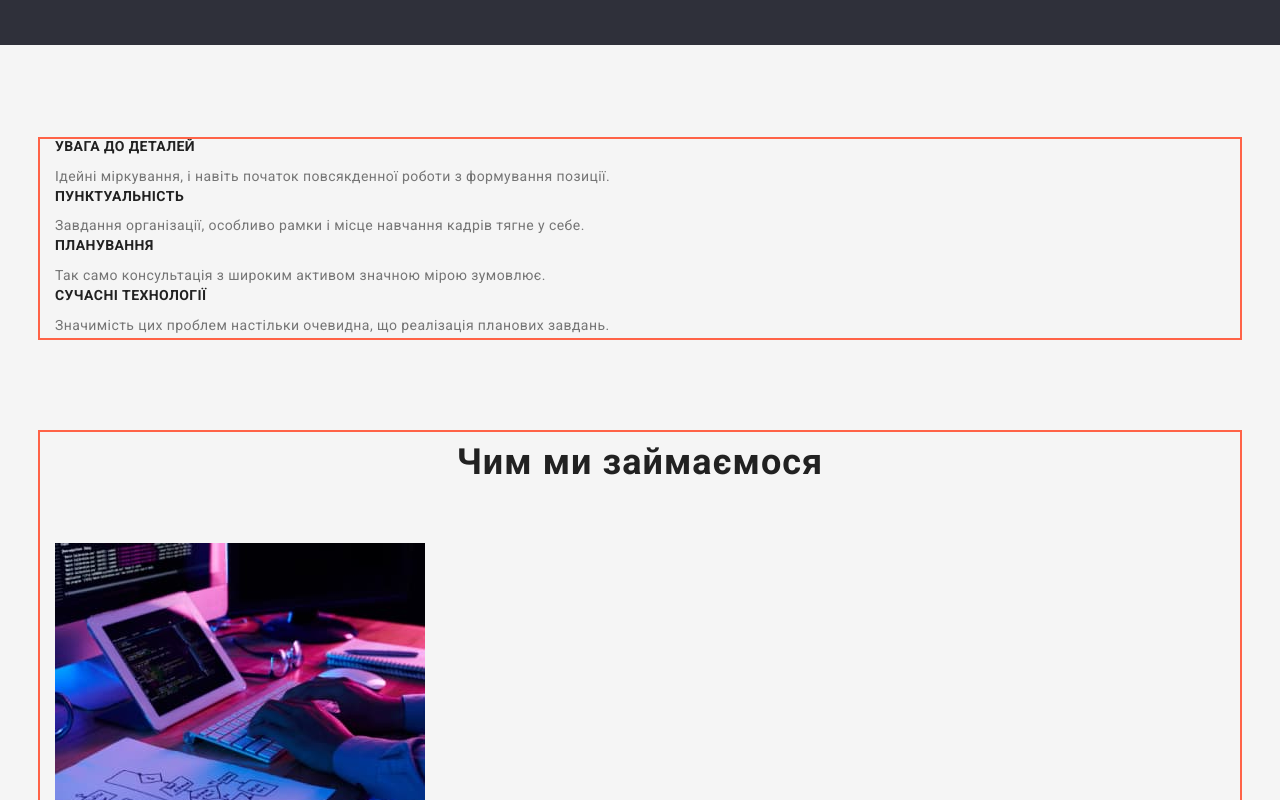
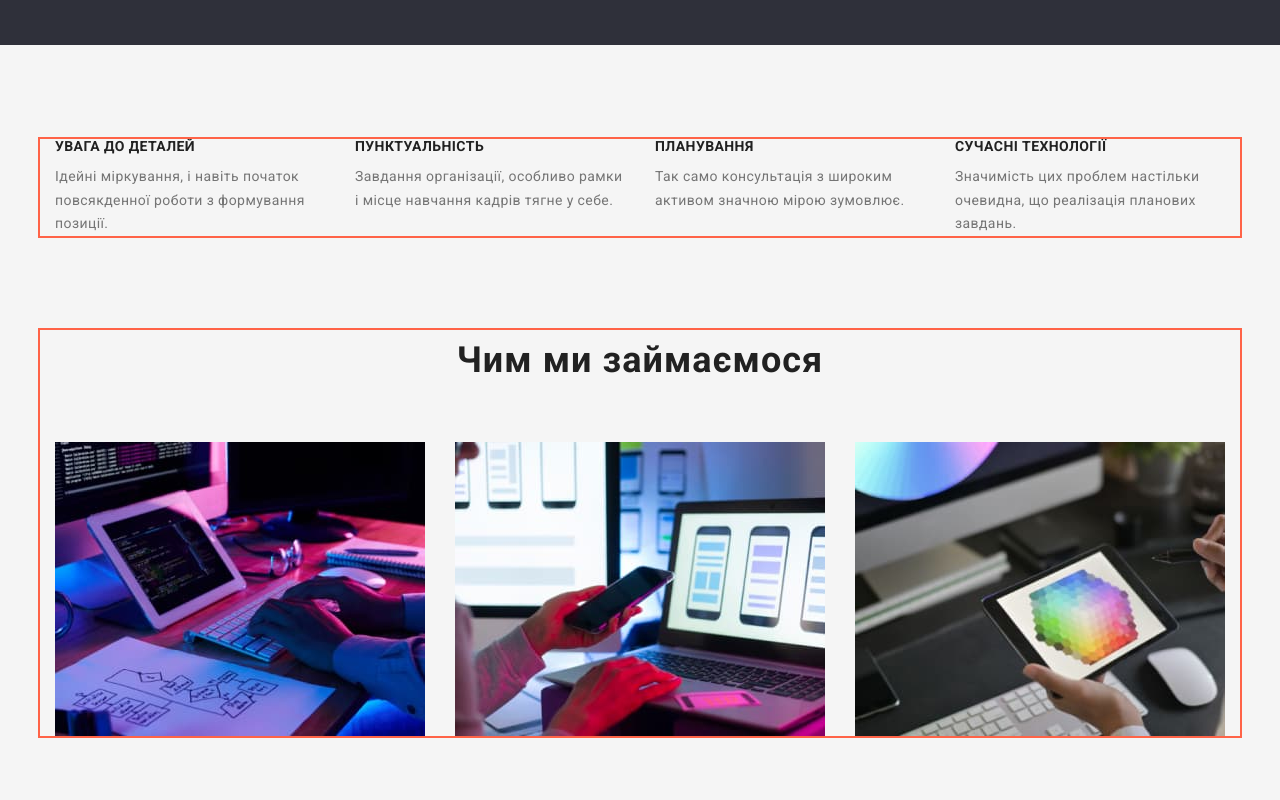
Before and after one commit to YuriiKhomik/goit-markup-hw-03, a plain HTML site: page index.html in a window 1280 px wide. Shown: the part 640-1440 px from the top of the page. Drawn offline with nearby package versions, Linux system fonts and the light colour scheme.

Commit message:
whatwedo+benefits section done

```diff
--- a/css/styles.css
+++ b/css/styles.css
@@ -224,13 +224,32 @@ img {
     padding-top: 0;
 }
 
+.ul-whatwedo {
+    display: flex;
+}
+
+.ul-whatwedo .item + .item {
+    margin-left: 30px;
+}
+
 .team {
     padding-top: 0;
     background-color: var(--secondary-bg-color);
 }
 
+.benefits {
+    display: flex;
+}
 
-.li-title {
+.benefits .item {
+    width: 270px;
+}
+
+.benefits .item + .item {
+    margin-left: 30px;
+}
+
+.li-title-benefits {
     margin-top: 0;
     margin-bottom: 10px;
 
--- a/index.html
+++ b/index.html
@@ -55,27 +55,27 @@
         <div class="container">
           <h2 class="hidden-title">Чим ми займаємося</h2>
 
-          <ul>
-            <li>
-              <h3 class="li-title">УВАГА ДО ДЕТАЛЕЙ</h3>
+          <ul class="benefits">
+            <li class="item">
+              <h3 class="li-title-benefits">УВАГА ДО ДЕТАЛЕЙ</h3>
               <p class="p-benefits">
                 Ідейні міркування, і навіть початок повсякденної роботи з формування позиції.
               </p>
             </li>
-            <li>
-              <h3 class="li-title">ПУНКТУАЛЬНІСТЬ</h3>
+            <li class="item">
+              <h3 class="li-title-benefits">ПУНКТУАЛЬНІСТЬ</h3>
               <p class="p-benefits">
                 Завдання організації, особливо рамки і місце навчання кадрів тягне у себе.
               </p>
             </li>
-            <li>
-              <h3 class="li-title">ПЛАНУВАННЯ</h3>
+            <li class="item">
+              <h3 class="li-title-benefits">ПЛАНУВАННЯ</h3>
               <p class="p-benefits">
                 Так само консультація з широким активом значною мірою зумовлює.
               </p>
             </li>
-            <li>
-              <h3 class="li-title">СУЧАСНІ ТЕХНОЛОГІЇ</h3>
+            <li class="item">
+              <h3 class="li-title-benefits">СУЧАСНІ ТЕХНОЛОГІЇ</h3>
               <p class="p-benefits">
                 Значимість цих проблем настільки очевидна, що реалізація планових завдань.
               </p>
@@ -89,10 +89,16 @@
         <div class="container">
           <h2 class="section-title">Чим ми займаємося</h2>
 
-          <ul>
-            <li><img src="./images/whatwedo1.jpg" alt="робота з кодом" width="370" /></li>
-            <li><img src="./images/whatwedo2.jpg" alt="робота із смартфоном" width="370" /></li>
-            <li><img src="./images/whatwedo3.jpg" alt="робота зі стилями" width="370" /></li>
+          <ul class="ul-whatwedo">
+            <li class="item">
+              <img src="./images/whatwedo1.jpg" alt="робота з кодом" width="370" />
+            </li>
+            <li class="item">
+              <img src="./images/whatwedo2.jpg" alt="робота із смартфоном" width="370" />
+            </li>
+            <li class="item">
+              <img src="./images/whatwedo3.jpg" alt="робота зі стилями" width="370" />
+            </li>
           </ul>
         </div>
       </section>
```
